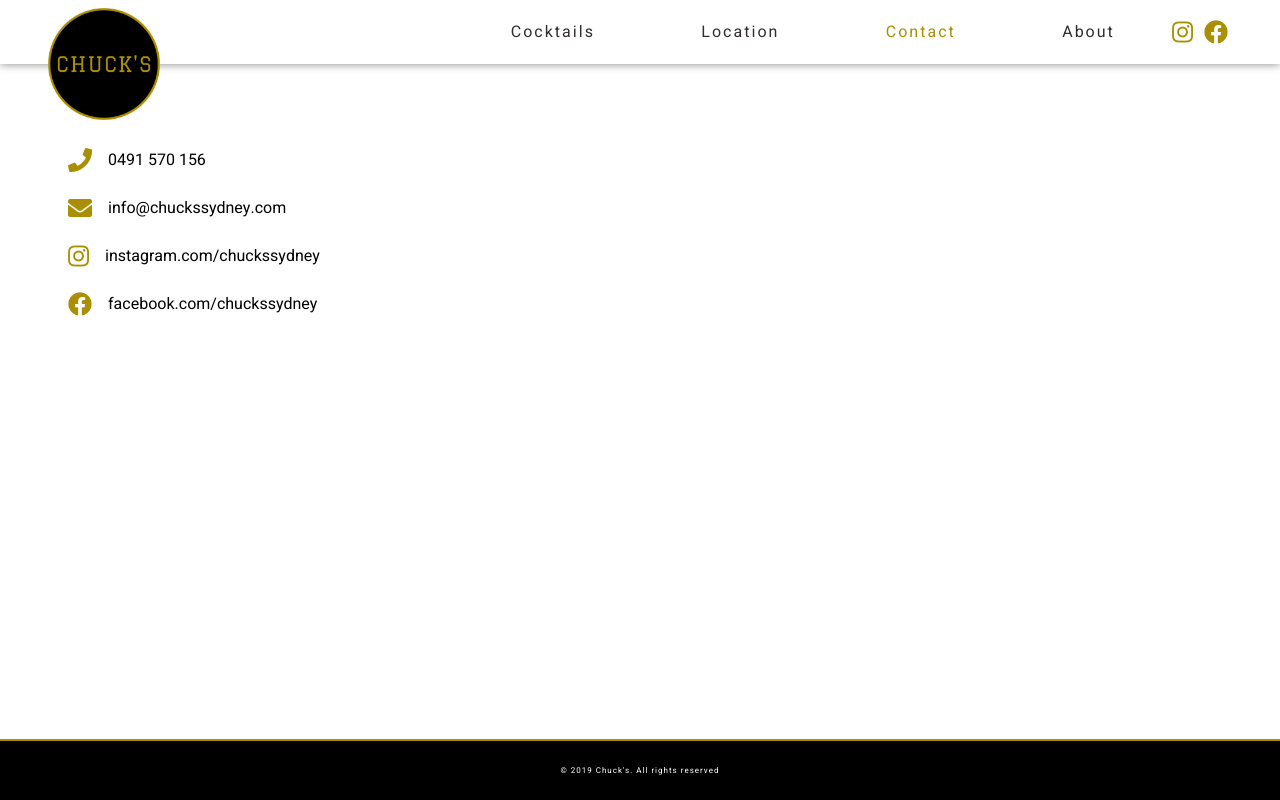
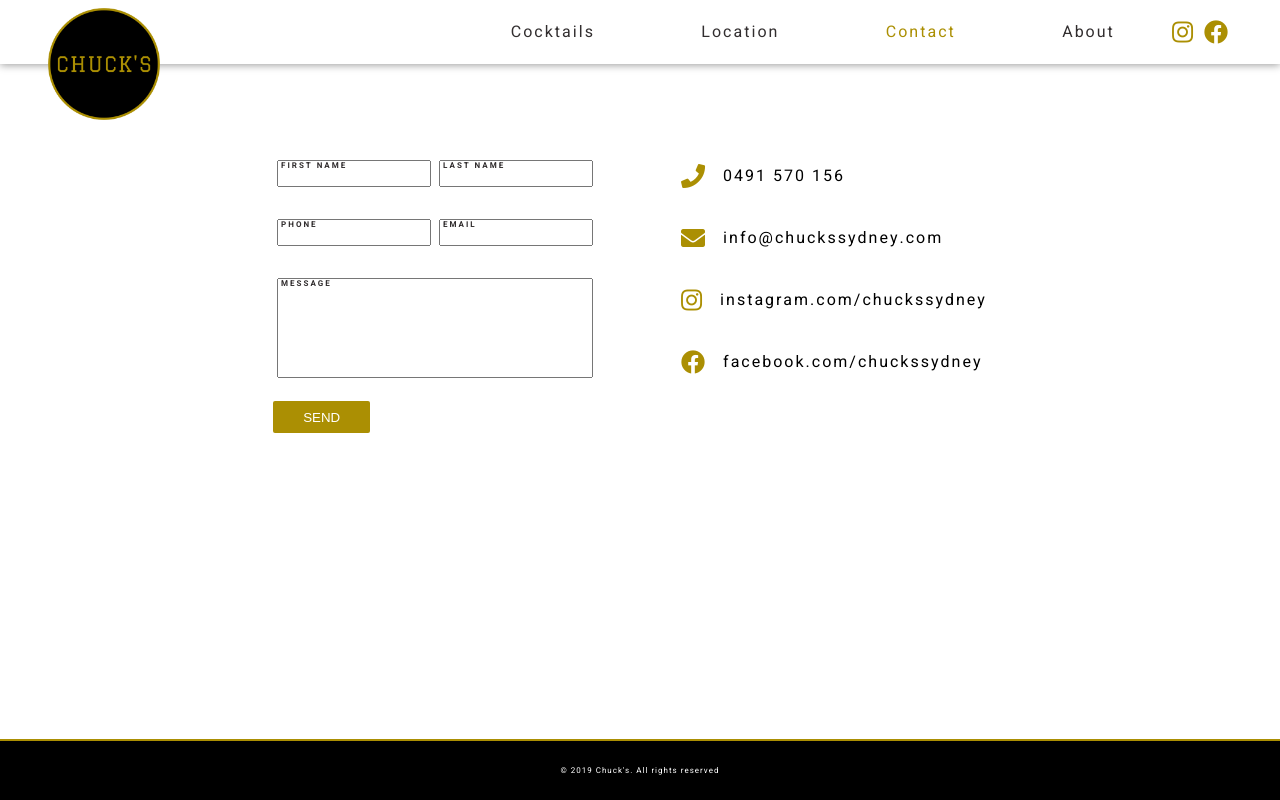
Before and after one commit to GiuseppeZeraschi/chucks, a Vue app: page /contact in a window 1280 px wide. Built offline with nearby package versions, Linux system fonts and the light colour scheme.

Commit message:
completed form layout and refactored

```diff
--- /dev/null
+++ b/src/components/ContactForm.vue
@@ -0,0 +1,247 @@
+<template>
+  <form class="v-contact-form" method="POST" data-netlify="true">
+    <div class="v-contact-form__input-group">
+      <div class="v-contact-form__input-wrapper">
+        <input
+          @click="firstNameInputActive = true"
+          @blur="firstNameInputActive = false"
+          v-model="firstName"
+          :class="firstNameInputClasses"
+          class="v-contact-form__input v-contact-form__input--text"
+          type="text"
+          name="firstName"
+          id="firstName"
+          required
+        >
+        <label
+          :class="firstNameLabelClasses"
+          class="v-contact-form__label u-text-mars-title"
+          for="firstName"
+        >First Name</label>
+      </div>
+      <div class="v-contact-form__input-wrapper">
+        <input
+          @click="lastNameInputActive = true"
+          @blur="lastNameInputActive = false"
+          v-model="lastName"
+          :class="lastNameInputClasses"
+          class="v-contact-form__input v-contact-form__input--text"
+          type="lastName"
+          name="lastName"
+          id="lastName"
+          required
+        >
+        <label
+          :class="lastNameLabelClasses"
+          class="v-contact-form__label u-text-mars-title"
+          for="lastName"
+        >Last Name</label>
+      </div>
+    </div>
+    <div class="v-contact-form__input-group">
+      <div class="v-contact-form__input-wrapper">
+        <input
+          @click="phoneInputActive = true"
+          @blur="phoneInputActive = false"
+          v-model="phone"
+          :class="phoneInputClasses"
+          class="v-contact-form__input v-contact-form__input--text"
+          type="text"
+          name="phone"
+          id="phone"
+          required
+        >
+        <label
+          :class="phoneLabelClasses"
+          class="v-contact-form__label u-text-mars-title"
+          for="phone"
+        >Phone</label>
+      </div>
+      <div class="v-contact-form__input-wrapper">
+        <input
+          @click="emailInputActive = true"
+          @blur="emailInputActive = false"
+          v-model="email"
+          :class="emailInputClasses"
+          class="v-contact-form__input v-contact-form__input--text"
+          type="email"
+          name="email"
+          id="email"
+          required
+        >
+        <label
+          :class="emailLabelClasses"
+          class="v-contact-form__label u-text-mars-title"
+          for="email"
+        >Email</label>
+      </div>
+    </div>
+    <div class="v-contact-form__input-wrapper">
+      <textarea
+        @click="messageInputActive = true"
+        @blur="messageInputActive = false"
+        v-model="message"
+        :class="messageInputClasses"
+        class="v-contact-form__input v-contact-form__input--textarea"
+        style="resize: none;"
+        name="message"
+        id="message"
+        required
+      ></textarea>
+      <label
+        :class="messageLabelClasses"
+        class="v-contact-form__label u-text-mars-title"
+        for="message"
+      >Message</label>
+    </div>
+    <input type="submit" value="Send" class="v-contact-form__submit">
+  </form>
+</template>
+
+<script>
+export default {
+  name: "ContactForm",
+  data() {
+    return {
+      firstNameInputActive: false,
+      lastNameInputActive: false,
+      phoneInputActive: false,
+      emailInputActive: false,
+      messageInputActive: false,
+      firstName: "",
+      lastName: "",
+      phone: "",
+      email: "",
+      message: ""
+    };
+  },
+  computed: {
+    firstNameInputClasses() {
+      return {
+        "v-contact-form__input--active": this.firstNameInputActive
+      };
+    },
+    firstNameLabelClasses() {
+      return {
+        "v-contact-form__label--active":
+          this.firstNameInputActive || this.firstName
+      };
+    },
+    lastNameInputClasses() {
+      return {
+        "v-contact-form__input--active": this.lastNameInputActive
+      };
+    },
+    lastNameLabelClasses() {
+      return {
+        "v-contact-form__label--active":
+          this.lastNameInputActive || this.lastName
+      };
+    },
+    phoneInputClasses() {
+      return {
+        "v-contact-form__input--active": this.phoneInputActive
+      };
+    },
+    phoneLabelClasses() {
+      return {
+        "v-contact-form__label--active": this.phoneInputActive || this.phone
+      };
+    },
+    emailInputClasses() {
+      return {
+        "v-contact-form__input--active": this.emailInputActive
+      };
+    },
+    emailLabelClasses() {
+      return {
+        "v-contact-form__label--active": this.emailInputActive || this.email
+      };
+    },
+    messageInputClasses() {
+      return {
+        "v-contact-form__input--active": this.messageInputActive
+      };
+    },
+    messageLabelClasses() {
+      return {
+        "v-contact-form__label--active": this.messageInputActive || this.message
+      };
+    }
+  }
+};
+</script>
+
+<style lang="scss">
+.v-contact-form {
+  display: flex;
+  flex-direction: column;
+
+  &__input-group {
+    display: flex;
+  }
+
+  &__input-wrapper {
+    padding: $venus $mercury;
+    position: relative;
+    width: 100%;
+  }
+
+  &__label {
+    left: $mercury;
+    margin-left: $mercury;
+    position: absolute;
+    top: $venus;
+    transition: all 0.1s ease-in;
+
+    &--active {
+      color: $gold;
+      transform: translateY(-100%);
+    }
+  }
+
+  &__input {
+    border: solid inset 0.5px $black;
+    font-family: "Heebo", sans-serif;
+    transition: border 0.1s ease-in;
+    width: 100%;
+
+    &:focus {
+      outline: none;
+    }
+
+    &--active {
+      background-color: $grey;
+      border: solid $pluto $gold;
+    }
+
+    &--text {
+      padding-top: $pluto;
+    }
+
+    &--textarea {
+      height: 100px;
+    }
+  }
+
+  &__submit {
+    align-self: center;
+    background-color: $gold;
+    border: none;
+    border-radius: $pluto;
+    color: $white;
+    height: $neptune;
+    text-transform: uppercase;
+    transition: $transition-opacity;
+    width: 30%;
+
+    @include lg {
+      align-self: flex-start;
+    }
+
+    &:hover {
+      opacity: $opacity;
+    }
+  }
+}
+</style>
--- a/src/styles/_variables.scss
+++ b/src/styles/_variables.scss
@@ -15,6 +15,7 @@ $sun: 128px;
 // COLORS
 $black: #000000;
 $charcoal: #322E2F;
+$grey: #eeeeee;
 $white: #ffffff;
 $gold: #ab8f03;
 
--- a/src/views/Contact.vue
+++ b/src/views/Contact.vue
@@ -1,19 +1,27 @@
 <template>
-  <div class="v-about v-section">
+  <div class="v-contact v-section">
     <div class="u-margin-bottom-saturn"></div>
-    <div class="v-contact__box">
-      <div v-for="(contactDetail, index) in contactDetails" :key="index">
-        <a class="v-contact__link" target="_blank" :href="contactDetail.href">
-          <i :class="contactDetail.iconClass" class="v-contact__link-icon"></i>
-          <div class="v-contact__link-detail">{{ contactDetail.info }}</div>
-        </a>
+    <div class="v-contact__content">
+      <div class="v-contact__box u-text-venus-alt">
+        <div v-for="(contactDetail, index) in contactDetails" :key="index">
+          <a class="v-contact__link" target="_blank" :href="contactDetail.href">
+            <i :class="contactDetail.iconClass" class="v-contact__link-icon"></i>
+            <div class="v-contact__link-detail">{{ contactDetail.info }}</div>
+          </a>
+        </div>
       </div>
+      <div class="v-contact__divider-mobile"></div>
+
+      <contact-form></contact-form>
     </div>
   </div>
 </template>
 
 <script>
+import ContactForm from "@/components/ContactForm";
+
 export default {
+  components: { ContactForm },
   data() {
     return {
       contactDetails: [
@@ -45,11 +53,38 @@ export default {
 
 <style lang="scss">
 .v-contact {
+  &__content {
+    align-items: center;
+    color: $charcoal;
+    display: flex;
+    flex-direction: column;
+
+    @include lg {
+      align-items: flex-start;
+      flex-direction: row-reverse;
+      justify-content: center;
+    }
+  }
+
+  &__box {
+    align-items: center;
+    display: flex;
+    flex-direction: column;
+    height: 300px;
+    justify-content: space-between;
+    padding: $venus;
+
+    @include lg {
+      align-items: flex-start;
+      height: 250px;
+      margin-left: $saturn;
+    }
+  }
+
   &__link {
     align-items: center;
     color: $black;
     display: inline-flex;
-    margin-bottom: $venus;
     padding: $mercury;
     text-decoration: none;
     transition: $transition-opacity;
@@ -67,5 +102,16 @@ export default {
       margin-left: $venus;
     }
   }
+
+  &__divider-mobile {
+    background-color: $gold;
+    height: $mercury;
+    margin: $uranus 0;
+    width: 30%;
+
+    @include lg {
+      display: none;
+    }
+  }
 }
 </style>
```
